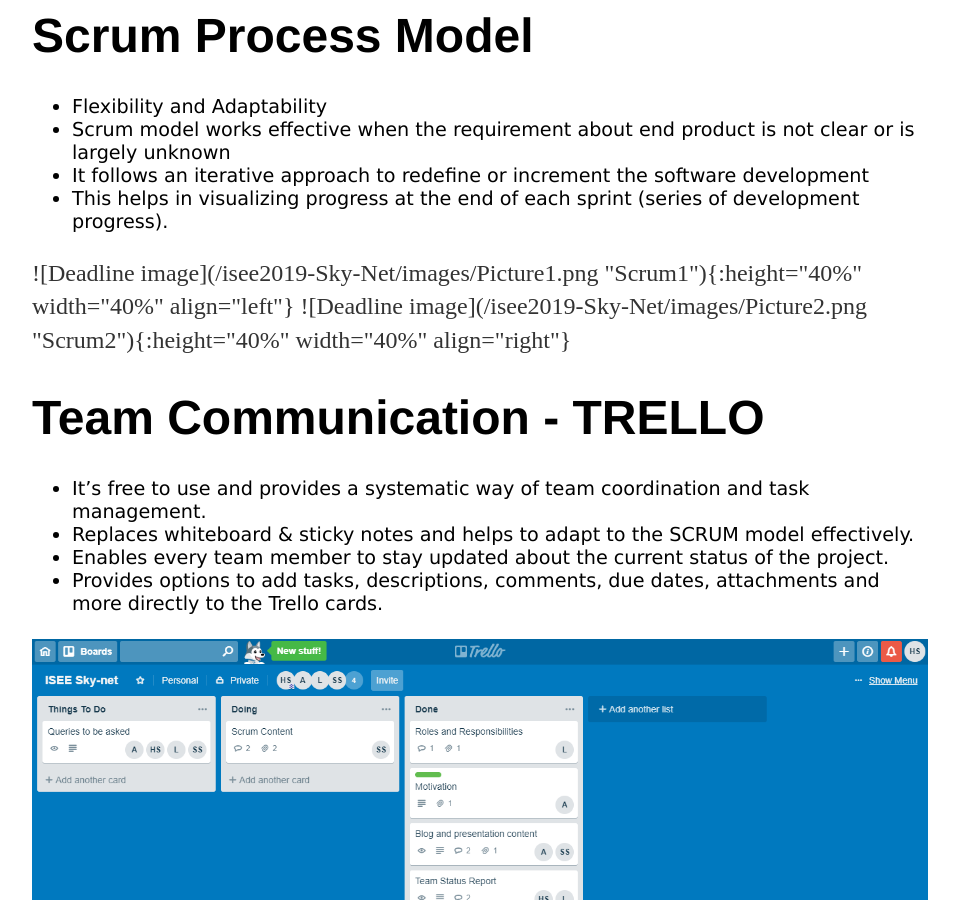
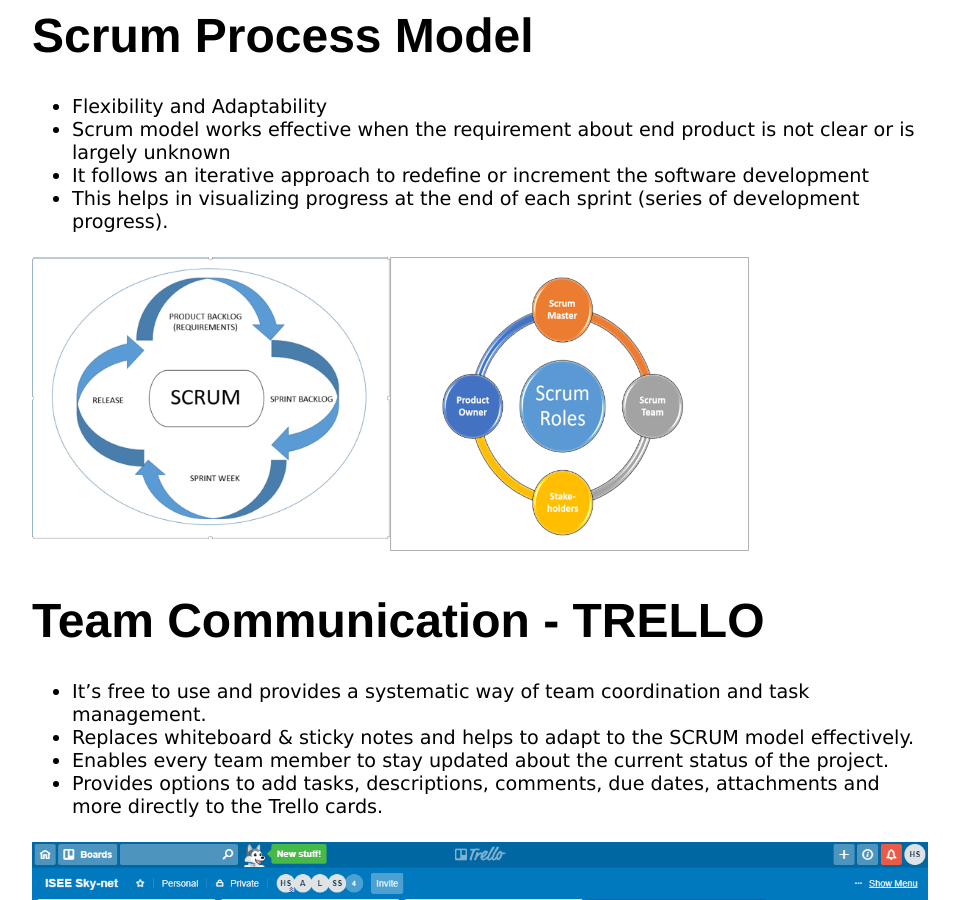
Before and after one commit to DBSE-teaching/isee2019-Sky-Net, a Jekyll site: the page built from docs/_posts/2018-04-04-second-post.md, in a window 1280 px wide and 900 px high, scrolled down 1450 px. Shown: the whole window, without its empty margins (160-1119 px from the left). Built offline with Jekyll 4.4.1, drawn with Linux system fonts in a browser that asks for light colours.

Commit message:
Update 2018-04-04-second-post.md

```diff
--- a/docs/_posts/2018-04-04-second-post.md
+++ b/docs/_posts/2018-04-04-second-post.md
@@ -69,9 +69,9 @@
   <li>It follows an iterative approach to redefine or increment the software development</li>
   <li>This helps in visualizing progress at the end of each sprint (series of development progress). </li>
 </ul>
-<p>
-![Deadline image]({{site.baseurl}}/images/Picture1.png "Scrum1"){:height="40%" width="40%" align="left"} ![Deadline image]({{site.baseurl}}/images/Picture2.png "Scrum2"){:height="40%" width="40%" align="right"}
-</p>
+
+![Deadline image]({{site.baseurl}}/images/Picture1.png "Scrum1"){:height="40%" width="40%" align="left"} ![Deadline image]({{site.baseurl}}/images/Picture2.png "Scrum2"){:height="40%" width="40%"}
+
 
 # Team Communication - TRELLO
 
```
